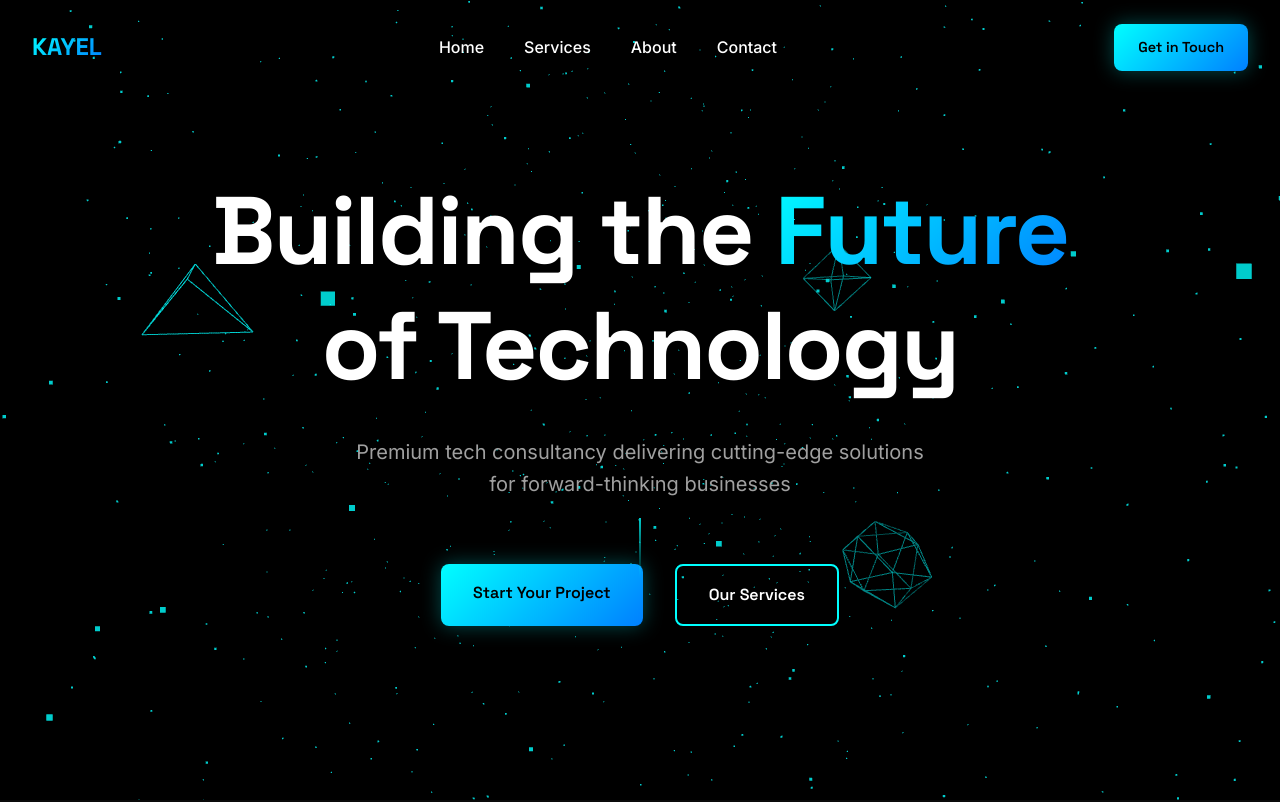
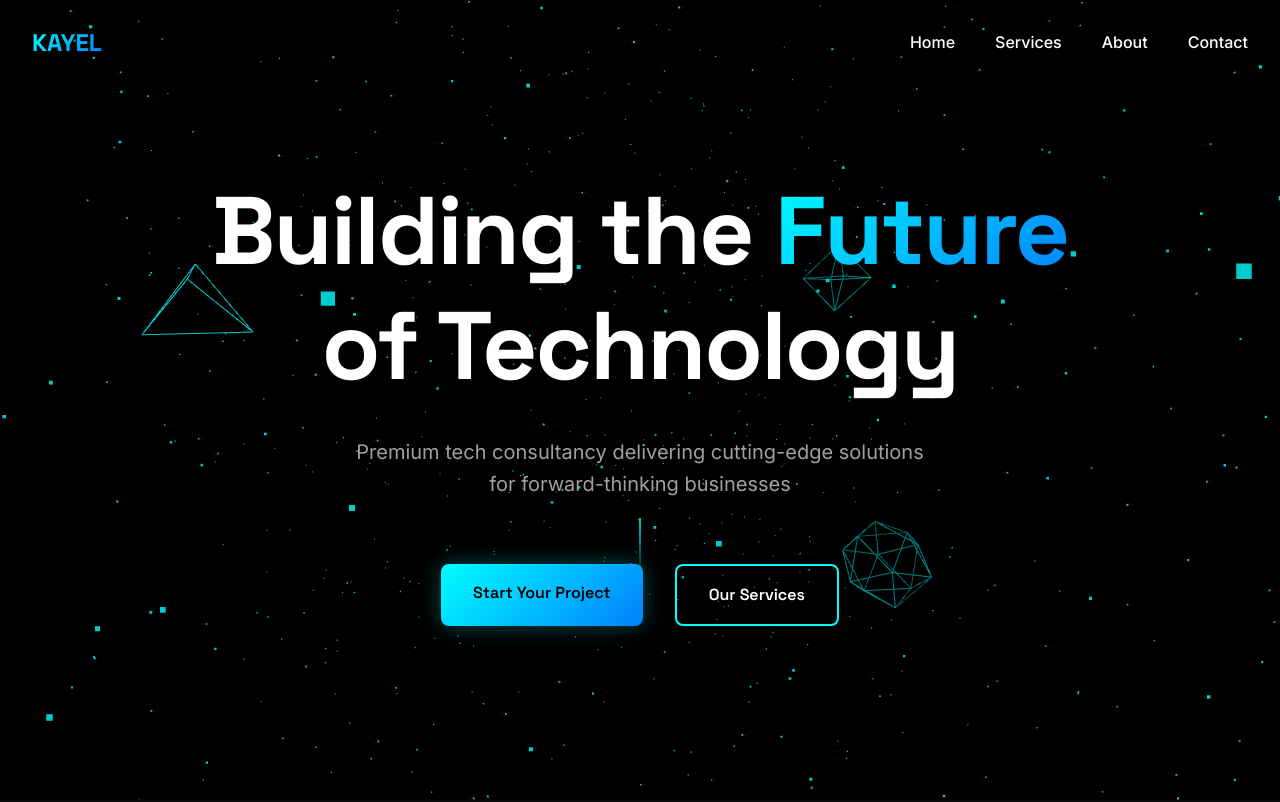
Before and after one commit to root-constructor/kayel, a React (Vite) app: page / in a window 1280 px wide. Shown: the top 802 px of the page. Built offline with nearby package versions, Linux system fonts and the light colour scheme.

Commit message:
Remove Get In Touch button (final)

```diff
--- a/src/components/Navigation.tsx
+++ b/src/components/Navigation.tsx
@@ -27,7 +27,6 @@
                     <li><a href="#contact">Contact</a></li>
                 </ul>
 
-                <a href="#contact" className="btn btn-primary btn-small">Get in Touch</a>
             </div>
         </nav>
     )
```
